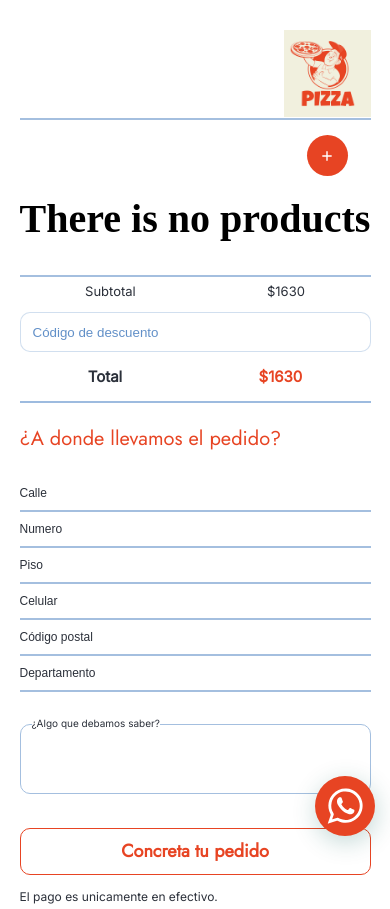
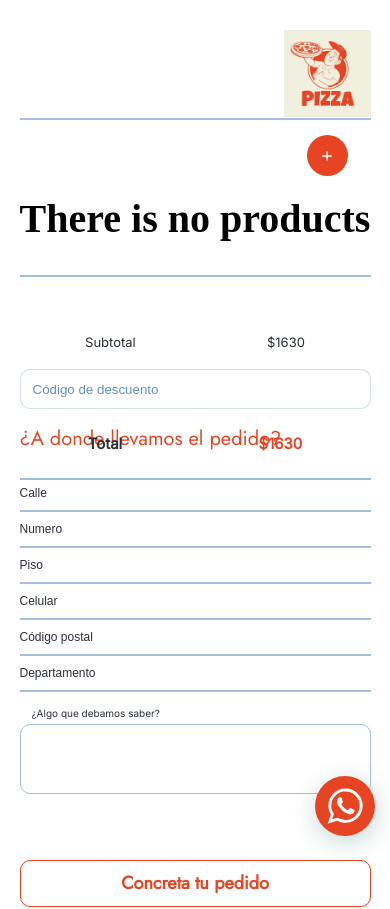
Before and after one commit to lamc305/pizzeria-736, a React (Create React App) app: page /cart in a window 390 px wide. Shown: the top 909 px of the page. Built offline with nearby package versions, Linux system fonts and the light colour scheme.

Commit message:
fix form errors

```diff
--- a/src/Page/Home/home.css
+++ b/src/Page/Home/home.css
@@ -127,6 +127,10 @@
     font-size: 35px;
   }
 
+  .btn {
+    width: 42vw;
+  }
+
   .container__toMenu {
     right: 0;
   }
@@ -134,6 +138,11 @@
   .container__title2 {
     font-size: 80px;
   }
+
+  .container__paragraph2 {
+    font-size: 18px;
+  }
+
 }
 
 @media (max-width: 1010px) {
--- a/src/components/CartComponents/FormEnvio/form.css
+++ b/src/components/CartComponents/FormEnvio/form.css
@@ -64,7 +64,7 @@
 
 .form__input--separate {
     position: relative;
-    bottom: 114px;
+    bottom: 126px;
     left: 350px;
 }
 
@@ -82,7 +82,7 @@
     font-size: 14px;
     color: #2B303A;
     position: relative;
-    top: 20px;
+    top: 7px;
     left: 12px;
     width: fit-content;
 }
@@ -113,6 +113,7 @@
 .text__price {
     text-align: center;
     font-family: 'Inter', sans-serif;
+    padding: 6px 0;
 }
 
 .container__subTotal input {
@@ -269,7 +270,6 @@
     }
 
     .form__input--long {
-        left: 50px;
         width: 100%;
         font-size: 12px;
     }
@@ -289,7 +289,7 @@
 
     .form__title2 {
         font-size: 10px;
-        top: 15px;
+        top: 5px;
     }
 
     .form__texto {
@@ -316,7 +316,7 @@
 
     .container__pay {
         position: relative;
-        bottom: 425px;
+        bottom: 380px;
         border-bottom: 2px solid #9dbbdf;
     }
 
@@ -329,11 +329,7 @@
     .text__price2,
     .text__modified2 {
         font-size: 15px;
-        padding: 0;
-    }
-
-    .text__price2 {
-        left: 120px;
+        padding: 10px 0;
     }
 
     .btn__order {
@@ -364,8 +360,12 @@
         line-height: normal;
     }
 
+    .container__texto {
+        padding-bottom: 7px;
+    }
+
     .container__pay {
-        bottom: 400px;
+        bottom: 365px;
     }
 
     .btn__order {
--- a/src/components/HomeComponents/ButtonWhatsapp/button.css
+++ b/src/components/HomeComponents/ButtonWhatsapp/button.css
@@ -10,7 +10,6 @@
     right: 8px;
     height: var(--s);
     min-width: var(--s);
-    max-width: 95vw;
     background: var(--orange);
     color: inherit;
     border-radius: calc(var(--s) / 2);
```
